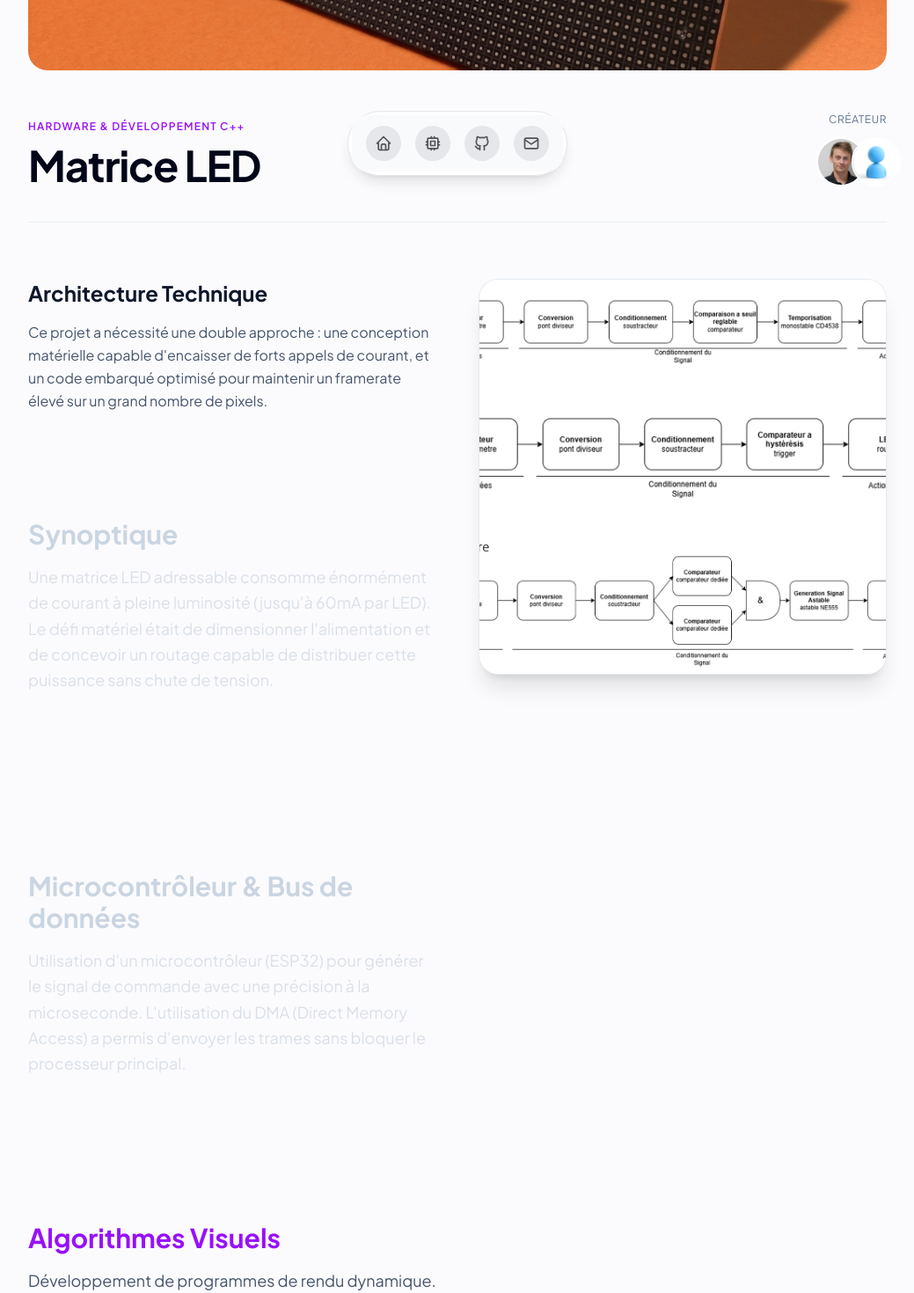
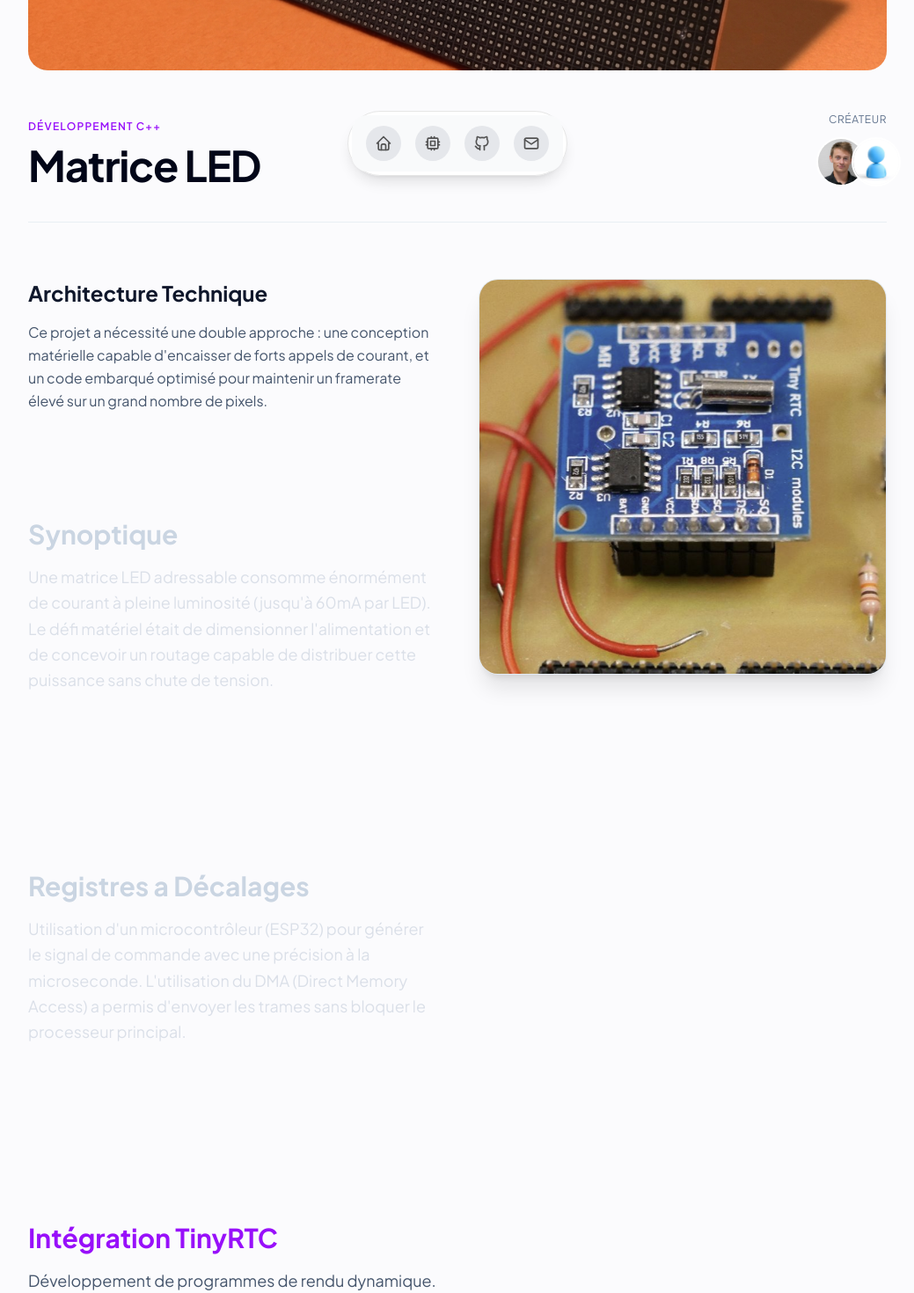
Before and after one commit to c-pili/c-pili.github.io, a Next.js app: page /projets/matrice-led in a window 1280 px wide. Shown: the part 560-2030 px from the top of the page at 88% size, without its empty margins (120-1159 px from the left). Built offline with nearby package versions, Linux system fonts and the light colour scheme.

Commit message:
Update IMG Matrice

```diff
--- a/app/projets/matrice-led/page.tsx
+++ b/app/projets/matrice-led/page.tsx
@@ -62,26 +62,26 @@ export default function MatriceLedPage() {
       ),
     },
     {
-      title: "Microcontrôleur & Bus de données",
+      title: "Registres a Décalages",
       description:
         "Utilisation d'un microcontrôleur (ESP32) pour générer le signal de commande avec une précision à la microseconde. L'utilisation du DMA (Direct Memory Access) a permis d'envoyer les trames sans bloquer le processeur principal.",
       content: (
         <img
           // Remplacez cette URL par votre propre image, ex: "/IMG_ESP32.jpg"
-          src="/IMG_ESP32.jpg"
+          src="/IMG_Matrice-2.png"
           alt="ESP32"
           className="h-full w-full object-cover"
         />
       ),
     },
     {
-      title: "Algorithmes Visuels",
+      title: "Intégration TinyRTC",
       description:
         "Développement de programmes de rendu dynamique. Les coordonnées 2D (X, Y) sont traduites en un index 1D correspondant au câblage en serpentin de la matrice, permettant des animations fluides.",
       content: (
         <img
           // Remplacez cette URL par votre propre image, ex: "/IMG_Altium.jpg"
-          src="/IMG_Gants-1.png"
+          src="/IMG_Matrice-3.png"
           alt="Routage Altium"
           className="h-full w-full object-cover"
         />
@@ -91,9 +91,9 @@ export default function MatriceLedPage() {
 
   // Images de la galerie
   const galleryImages = [
-    "IMG_Matrice-1.png",
-    "IMG_Matrice-2.png",
-    "https://images.unsplash.com/photo-1518770660439-4636190af475?q=80&w=1000&auto=format&fit=crop",
+    "/IMG_Matrice-1.png",
+    "/IMG_Matrice-2.png",
+    "/IMG_Matrice-3.png",
   ];
 
   return (
@@ -116,7 +116,7 @@ export default function MatriceLedPage() {
         <div className="mt-12 flex flex-col md:flex-row md:items-end justify-between gap-8 pb-10 border-b border-slate-200/70">
           <div>
             <span className="text-xs font-mono uppercase tracking-widest text-purple-600 font-semibold block mb-3">
-              Hardware & Développement C++
+              Développement C++
             </span>
             <motion.h1
               initial={{ opacity: 0, y: 10 }}
```
Also changed, not shown: public/IMG_Matrice-3.png (added).
